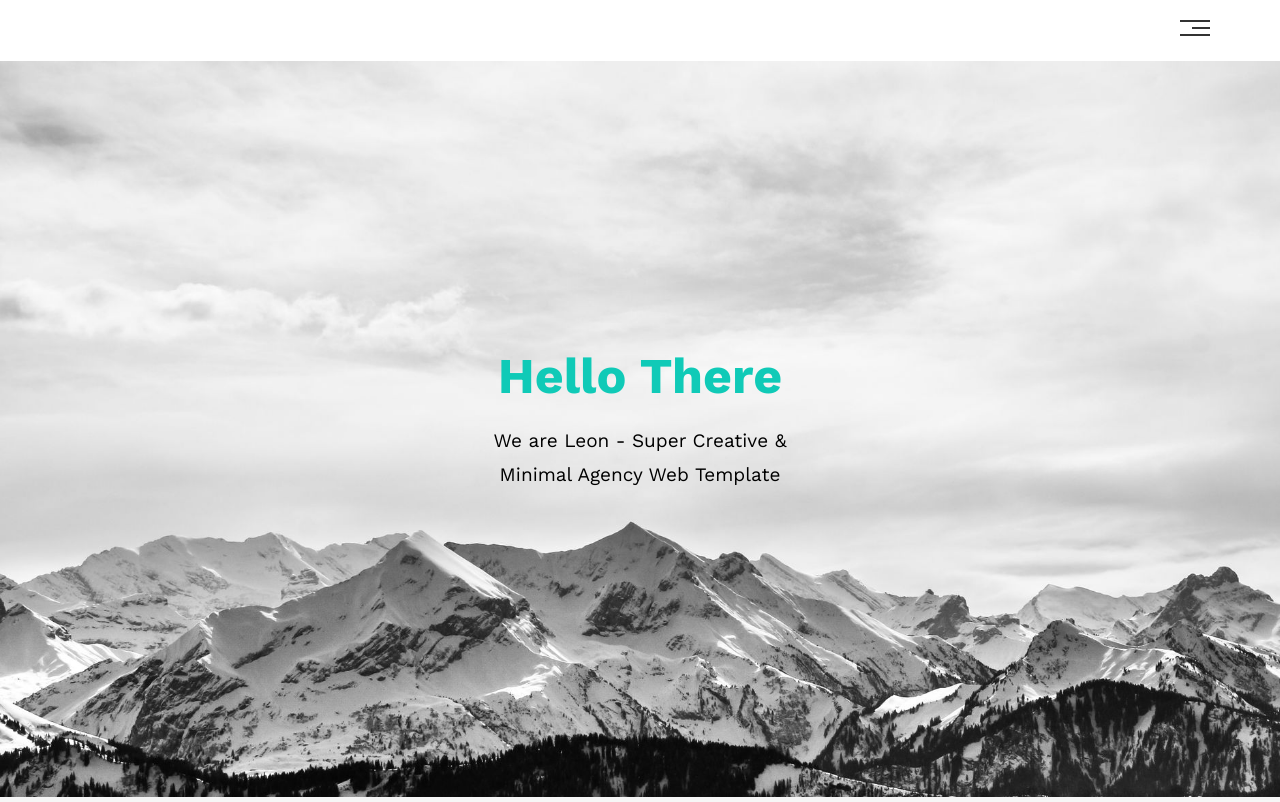
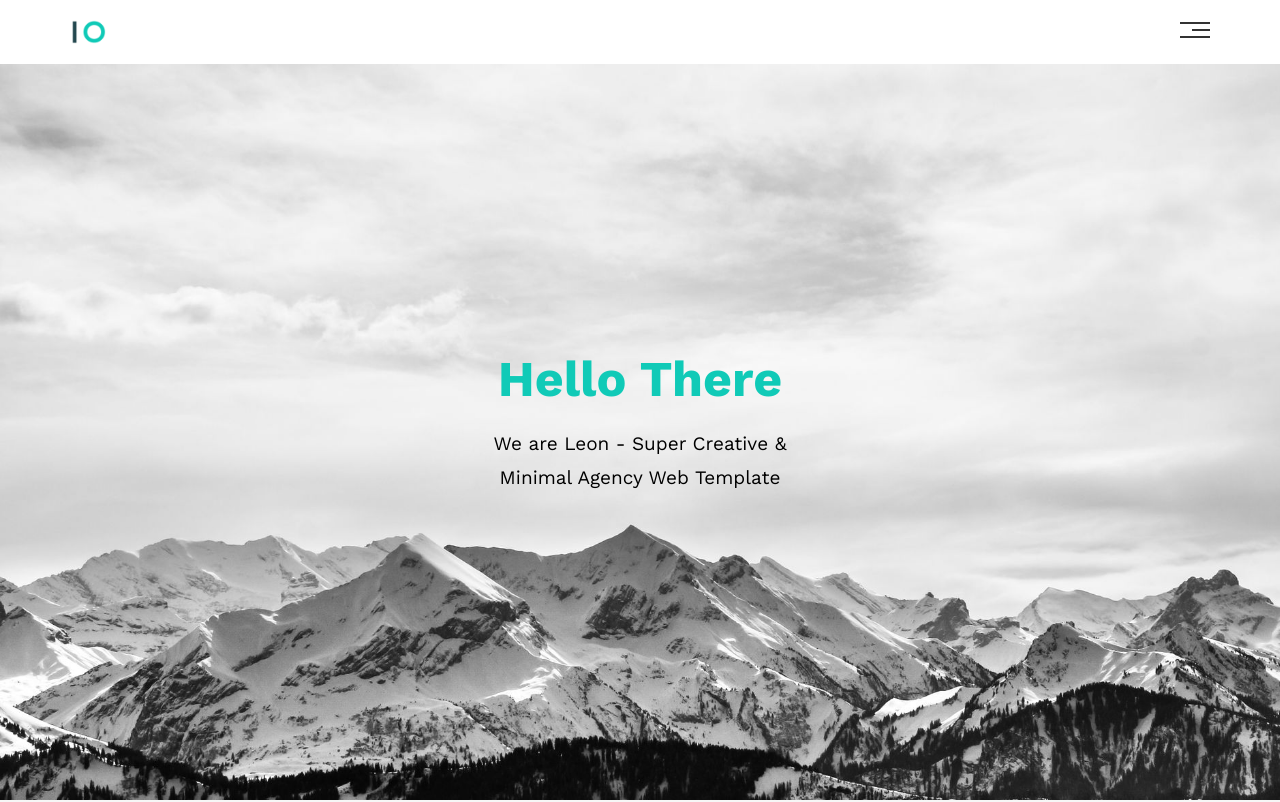
Before and after one commit to JNahli/HTML-And-CSS-Template-1, a plain HTML site: page index.html in a window 1280 px wide. Shown: the top 802 px of the page. Drawn offline with nearby package versions, Linux system fonts and the light colour scheme; the site is published under a folder, as on GitHub Pages, so addresses that start at the root find nothing.

Commit message:
fix logo icon

```diff
--- a/index.html
+++ b/index.html
@@ -24,7 +24,7 @@
     <!-- Start Header -->
     <div class="header">
       <div class="container">
-        <img class="logo" src="/images/logo.png" alt="" />
+        <img class="logo" src="images/logo.png" alt="" />
         <div class="links">
           <span class="icon">
             <span></span>
```
